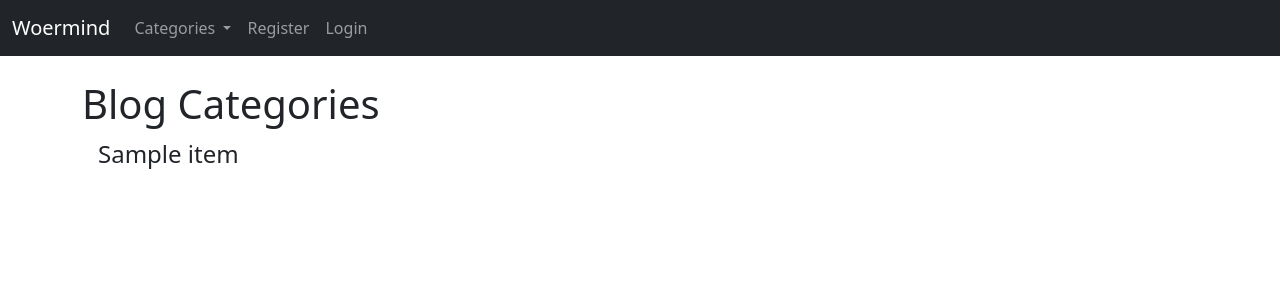
After one commit to Hiradoras/myblog, a Django app: template theblog/templates/category_list.html in a window 1280 px wide. The commit adds this page. Shown: the top 300 px of the page. Run offline with Django 4.2, Linux system fonts and the light colour scheme; the template is opened without the code that fills it: most values are stand-ins (such as "Sample title", 1, 10 or a date in 2020).

Commit message:
Categories dropdown and category list html added

```diff
--- a/theblog/templates/base.html
+++ b/theblog/templates/base.html
@@ -23,6 +23,27 @@
           </button>
           <div class="collapse navbar-collapse" id="navbarSupportedContent">
             <ul class="navbar-nav me-auto mb-2 mb-lg-0">
+              <!--Category menu code-->
+              {% if cat_menu %}
+
+
+              <li class="nav-item dropdown">
+                <a class="nav-link dropdown-toggle" href="#" id="navbarDropdown" role="button" data-bs-toggle="dropdown" aria-expanded="false">
+                  Categories
+                </a>
+                <ul class="dropdown-menu" aria-labelledby="navbarDropdown">
+                  {% for item in cat_menu %}
+                  <a class="dropdown-item" href="{% url 'category' item|slugify %}">{{item}}</a>
+                  {% endfor %}
+                </ul>
+              </li>
+
+              {% else %}
+                <li class="nav-item">
+                  <a class="nav-link" href="{% url 'category-list' %}">Categories</a>
+                </li>
+
+              {% endif %}
 
               {% if user.is_authenticated %}
                 <li class="nav-item">
--- /dev/null
+++ b/theblog/templates/category_list.html
@@ -0,0 +1,15 @@
+{% extends 'base.html' %}
+
+{% block title %}
+   Blog Categories
+{% endblock title %}
+
+{% block content %}
+    <h1>Blog Categories</h1>
+
+    {% for item in cat_menu_list %}
+        <h4><a class="dropdown-item" href="{% url 'category' item|slugify %}">{{item}}</h4>
+    {% endfor %}
+
+
+{% endblock content %}
--- a/theblog/urls.py
+++ b/theblog/urls.py
@@ -1,7 +1,7 @@
 from django.urls import path
 
 from theblog.models import Category
-from .views import HomeView, ArticleDetailView, AddPostView, UpdatePostView, DeletePostView, AddCategoryView, CategoryView
+from .views import HomeView, ArticleDetailView, AddPostView, UpdatePostView, DeletePostView, AddCategoryView, CategoryView, CategoryListView
 
 urlpatterns = [
     path('', HomeView.as_view(), name = "home"),
@@ -10,6 +10,7 @@ urlpatterns = [
     path('add_category/', AddCategoryView.as_view(), name='add_category'),
     path('article/edit/<int:pk>', UpdatePostView.as_view(), name = "update-post"),
     path('article/<int:pk>/remove', DeletePostView.as_view(), name = "delete-post"),
-    path('category/<str:cats>/', CategoryView, name='category')
+    path('category/<str:cats>/', CategoryView, name='category'),
+    path('category-list/', CategoryListView, name='category-list'),
 
 ]
```
Also changed, not shown: theblog/views.py (+18 -0 lines).
